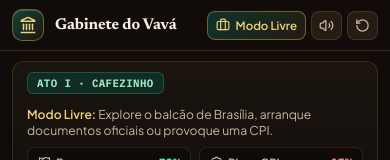
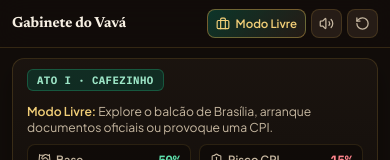
Before and after one commit to prof-guifonseca/gabinetedovava, a React (Vite) app: page / in a window 390 px wide. Shown: the top 160 px of the page. Built offline with nearby package versions, Linux system fonts and the light colour scheme; no server answers.

Commit message:
fix(ui): prevent mobile header title overlap when Ver Ata button appears

```diff
--- a/src/styles/index.css
+++ b/src/styles/index.css
@@ -525,18 +525,18 @@ input {
   position: absolute;
   left: 11px;
   right: 11px;
-  top: 46px;
+  bottom: 66px;
   display: flex;
   align-items: flex-start;
   gap: 8px;
   padding: 8px 10px;
   border-radius: 8px;
-  background: rgba(160, 24, 29, 0.94);
+  background: rgba(155, 22, 27, 0.94);
   border: 1px solid rgba(255, 224, 150, 0.55);
   color: #fff7eb;
   font-size: 0.72rem;
   line-height: 1.3;
-  box-shadow: 0 10px 24px rgba(0, 0, 0, 0.45);
+  box-shadow: 0 10px 24px rgba(0, 0, 0, 0.5);
   animation: pop-in 240ms ease;
 }
 
@@ -1684,14 +1684,26 @@ input {
     gap: 8px;
   }
 
+  .brand-group {
+    flex: 1;
+    gap: 7px;
+    overflow: hidden;
+  }
+
   .brand-emblem {
-    width: 32px;
-    height: 32px;
+    width: 30px;
+    height: 30px;
+  }
+
+  .brand-text {
+    overflow: hidden;
   }
 
   .brand-title {
-    font-size: 0.98rem;
+    font-size: 0.92rem;
     white-space: nowrap;
+    overflow: hidden;
+    text-overflow: ellipsis;
   }
 
   .brand-sub,
@@ -1761,3 +1773,9 @@ input {
     grid-template-columns: 1fr;
   }
 }
+
+@media (max-width: 430px) {
+  .brand-emblem {
+    display: none;
+  }
+}
```
